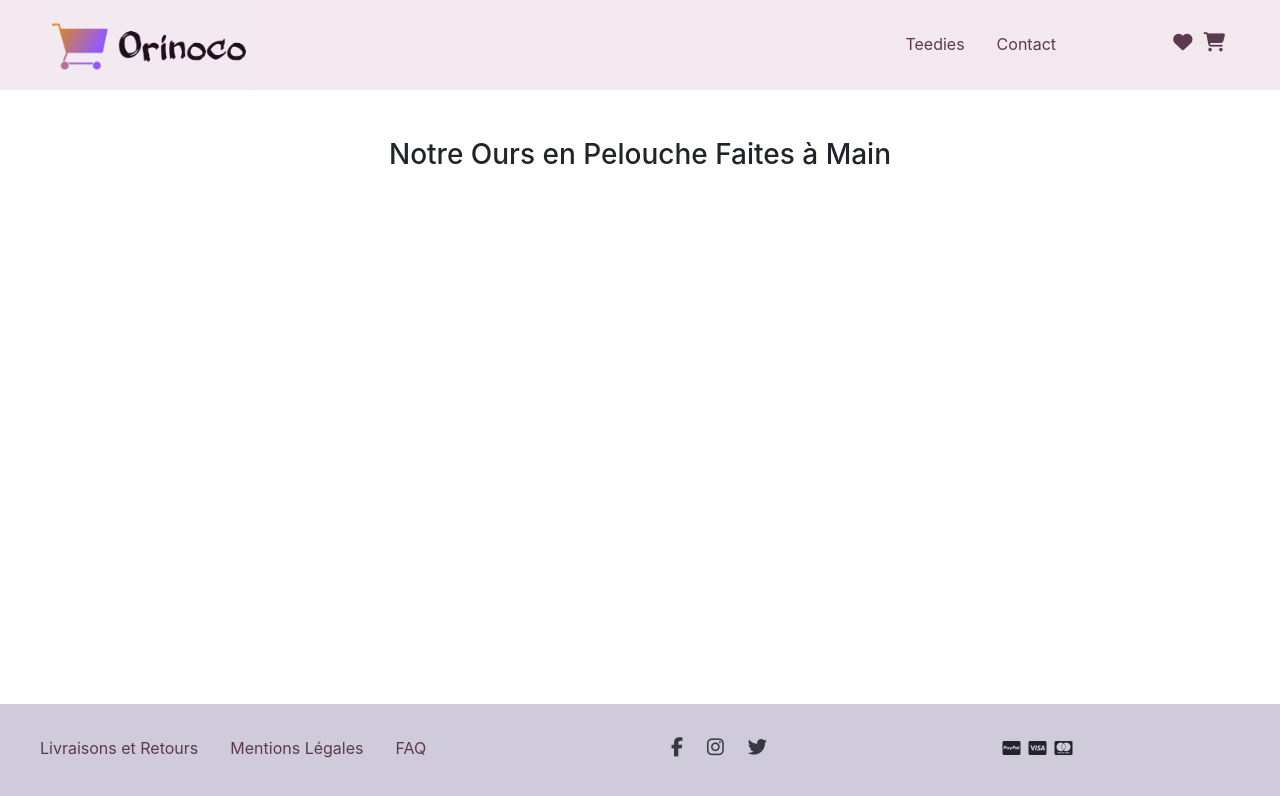
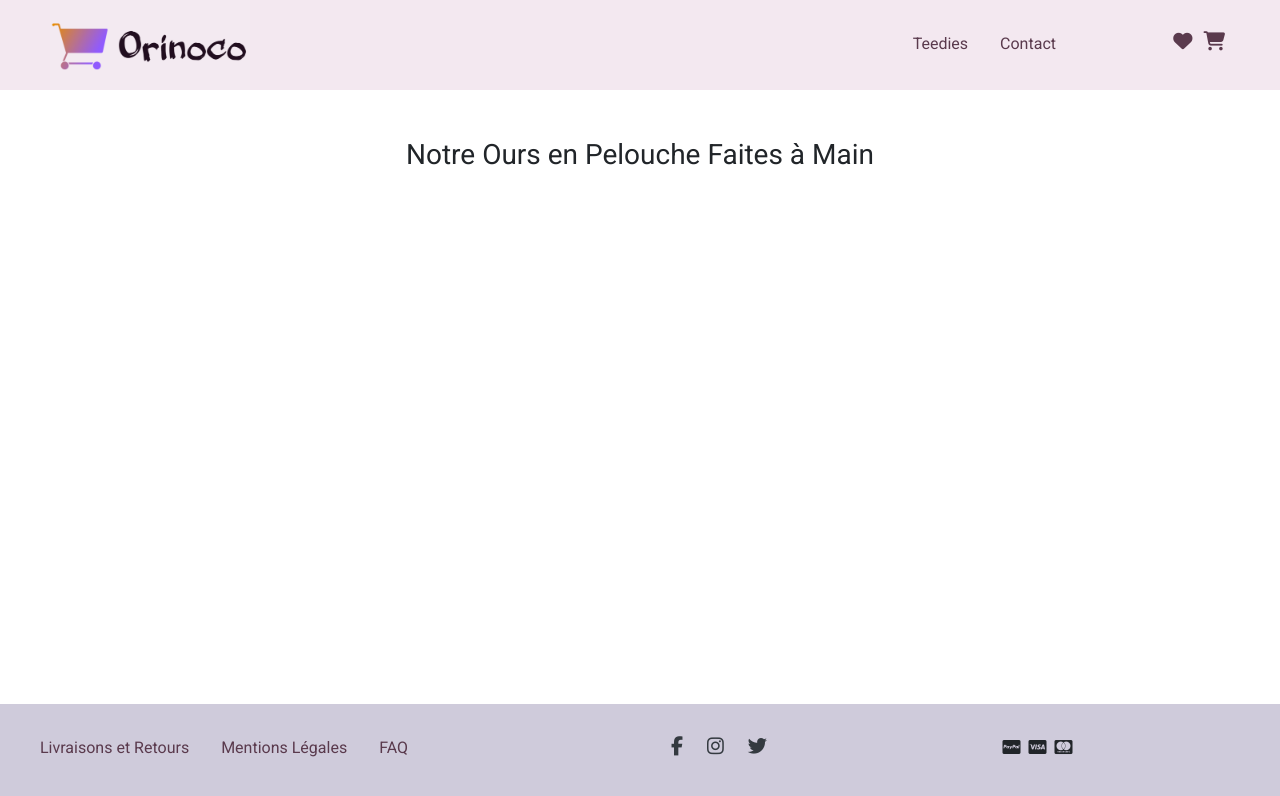
Before and after one commit to alebejarano/alejandrabejarano_5_22022021, a website: page index.html in a window 1280 px wide. Drawn offline with Linux system fonts and the light colour scheme; no server answers.

Commit message:
link font

```diff
--- a/index.html
+++ b/index.html
@@ -6,7 +6,8 @@
     <meta description="Orinoco, site dédié a la vente d'ours en pelouche faites à main">
     <meta name="viewport" content="width=device-width, initial-scale=1.0">
     <meta name="robots" content="index,follow">
-    <link rel="canonical" href=""/> <!--PUT THE GITPAGES LIEN!!!!!!!!-->
+    <link rel="preconnect" href="https://fonts.gstatic.com">
+    <link href="https://fonts.googleapis.com/css2?family=Roboto:wght@400;700&display=swap" rel="stylesheet">
     <link rel="icon" type="image/png" sizes="32x32" href="favicon_io/favicon-32x32.png">
     <link rel="icon" type="image/png" sizes="16x16" href="favicon_io/favicon-16x16.png">
     <script src="https://kit.fontawesome.com/92f9a50f4f.js" crossorigin="anonymous"></script>
--- a/scss/base/_base.scss
+++ b/scss/base/_base.scss
@@ -2,6 +2,7 @@ html, body {
   height: 100%;
   }
 body {
+  font-family: 'Roboto', sans-serif;
   display: flex;
   flex-direction: column;
 }
```
Also changed, not shown: cart.html (+2 -0 lines), orderConfirmed.html (+2 -0 lines), productPreview.html (+2 -0 lines), scss/style.css, 1 other file.
